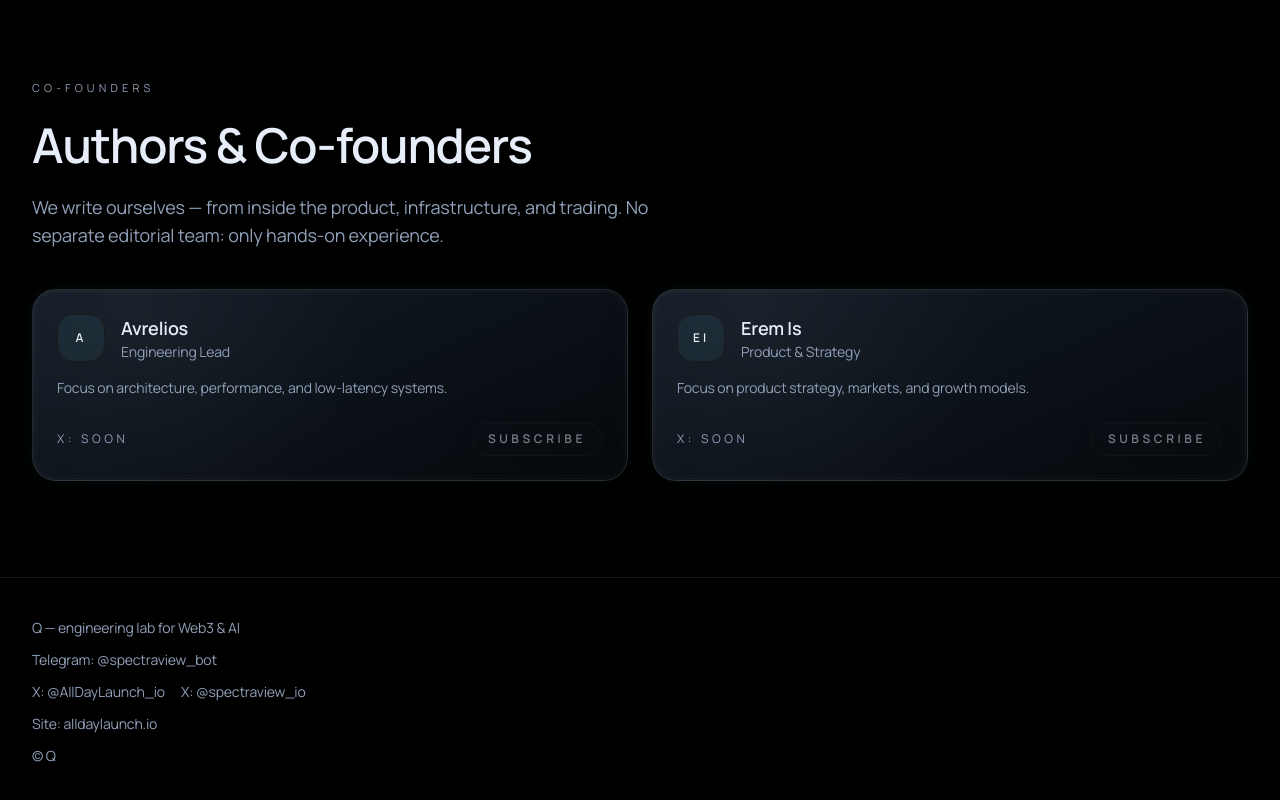
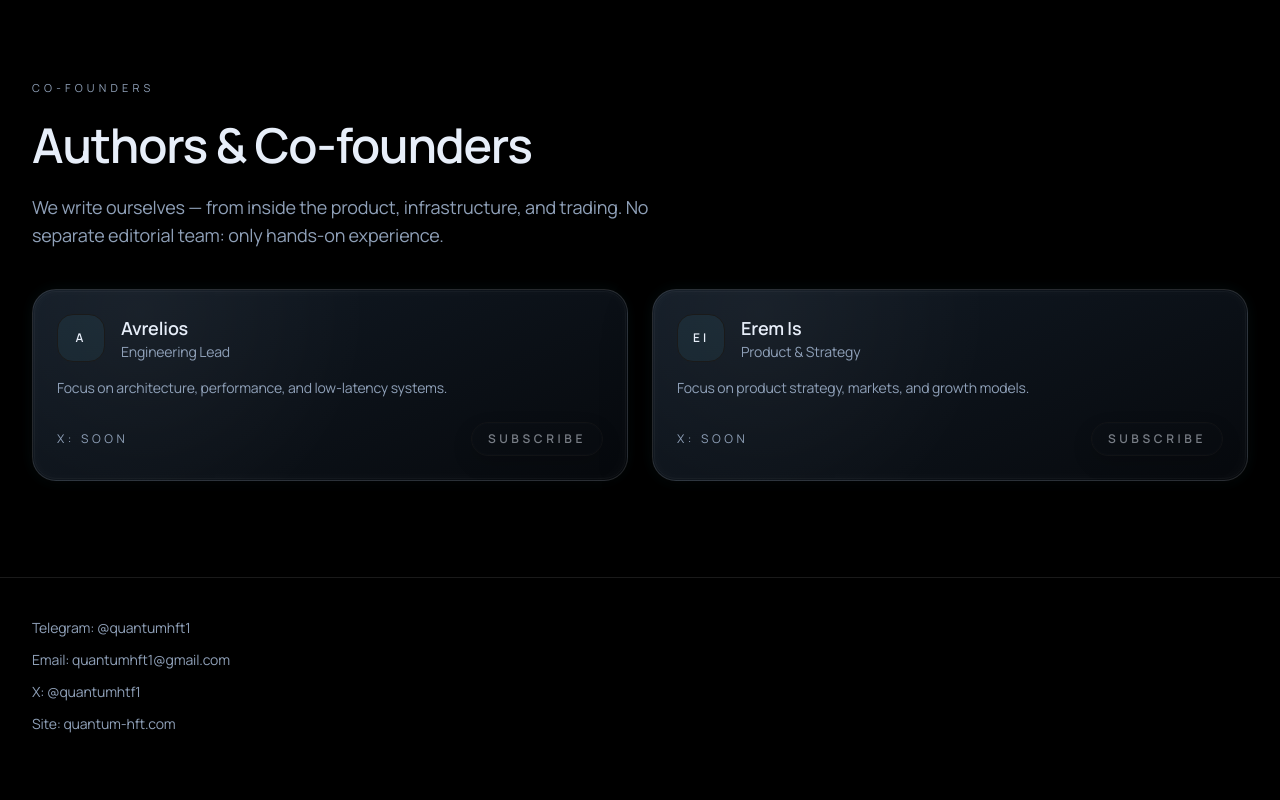
Before and after one commit to Eremiss/QUANTUM, a Next.js app: page /blog in a window 1280 px wide. Shown: the part 2962-3762 px from the top of the page. After the commit the page ends 3736 px from the top, so only its background shows below. Built offline with nearby package versions, Linux system fonts and the light colour scheme.

Commit message:
feat: update footer links for quantum

```diff
--- a/src/app/blog/[slug]/page.tsx
+++ b/src/app/blog/[slug]/page.tsx
@@ -15,9 +15,9 @@ import type { Language } from "@/i18n/strings";
 
 const LINKS = {
   telegram: "https://t.me/quantumhft1",
-  xAllDayLaunch: "https://x.com/AllDayLaunch_io",
-  xSpectraView: "https://x.com/spectraview_io",
-  site: "https://alldaylaunch.io/",
+  x: "https://x.com/quantumhtf1",
+
+  site: "https://quantum-hft.com/",
   email: "quantumhft1@gmail.com",
 };
 
@@ -207,8 +207,8 @@ export default async function BlogPostPage({
 
       <SiteFooter
         telegram={LINKS.telegram}
-        xAllDayLaunch={LINKS.xAllDayLaunch}
-        xSpectraView={LINKS.xSpectraView}
+        email={LINKS.email}
+        x={LINKS.x}
         site={LINKS.site}
       />
     </div>
--- a/src/app/blog/page.tsx
+++ b/src/app/blog/page.tsx
@@ -10,9 +10,8 @@ import { useI18n } from "@/i18n/LanguageProvider";
 
 const LINKS = {
   telegram: "https://t.me/quantumhft1",
-  xAllDayLaunch: "https://x.com/AllDayLaunch_io",
-  xSpectraView: "https://x.com/spectraview_io",
-  site: "https://alldaylaunch.io/",
+  x: "https://x.com/quantumhtf1",
+  site: "https://quantum-hft.com/",
   email: "quantumhft1@gmail.com",
 };
 
@@ -124,8 +123,8 @@ export default function BlogPage() {
 
       <SiteFooter
         telegram={LINKS.telegram}
-        xAllDayLaunch={LINKS.xAllDayLaunch}
-        xSpectraView={LINKS.xSpectraView}
+        email={LINKS.email}
+        x={LINKS.x}
         site={LINKS.site}
       />
     </div>
--- a/src/app/docs/page.tsx
+++ b/src/app/docs/page.tsx
@@ -21,9 +21,10 @@ type DocsCard = {
 
 const LINKS = {
   telegram: "https://t.me/quantumhft1",
-  xAllDayLaunch: "https://x.com/AllDayLaunch_io",
-  xSpectraView: "https://x.com/spectraview_io",
-  site: "https://alldaylaunch.io/",
+  x: "https://x.com/quantumhtf1",
+  site: "https://quantum-hft.com/",
+  alldaySite: "https://alldaylaunch.io/",
+  spectraSite: "https://www.spectraview.io/",
   email: "quantumhft1@gmail.com",
 };
 
@@ -78,8 +79,8 @@ export default function DocsPage() {
   }, [navQuery, sectionNav]);
 
   const caseLinks: Record<string, string> = {
-    AllDayLaunch: LINKS.site,
-    SpectraView: LINKS.xSpectraView,
+    AllDayLaunch: LINKS.alldaySite,
+    SpectraView: LINKS.spectraSite,
   };
 
   return (
@@ -274,8 +275,8 @@ export default function DocsPage() {
 
       <SiteFooter
         telegram={LINKS.telegram}
-        xAllDayLaunch={LINKS.xAllDayLaunch}
-        xSpectraView={LINKS.xSpectraView}
+        email={LINKS.email}
+        x={LINKS.x}
         site={LINKS.site}
       />
     </div>
--- a/src/app/market/page.tsx
+++ b/src/app/market/page.tsx
@@ -9,9 +9,8 @@ import { useI18n } from "@/i18n/LanguageProvider";
 
 const LINKS = {
   telegram: "https://t.me/quantumhft1",
-  xAllDayLaunch: "https://x.com/AllDayLaunch_io",
-  xSpectraView: "https://x.com/spectraview_io",
-  site: "https://alldaylaunch.io/",
+  x: "https://x.com/quantumhtf1",
+  site: "https://quantum-hft.com/",
   email: "quantumhft1@gmail.com",
 };
 
@@ -64,8 +63,8 @@ export default function MarketPage() {
 
       <SiteFooter
         telegram={LINKS.telegram}
-        xAllDayLaunch={LINKS.xAllDayLaunch}
-        xSpectraView={LINKS.xSpectraView}
+        email={LINKS.email}
+        x={LINKS.x}
         site={LINKS.site}
       />
     </div>
--- a/src/app/page.tsx
+++ b/src/app/page.tsx
@@ -49,9 +49,11 @@ const IconX = () => (
 
 const LINKS = {
   telegram: "https://t.me/quantumhft1",
+  xQuantum: "https://x.com/quantumhtf1",
   xAllDayLaunch: "https://x.com/AllDayLaunch_io",
   xSpectraView: "https://x.com/spectraview_io",
-  site: "https://alldaylaunch.io/",
+  site: "https://quantum-hft.com/",
+  alldaySite: "https://alldaylaunch.io/",
   spectraSite: "https://www.spectraview.io/",
   email: "quantumhft1@gmail.com",
 };
@@ -365,7 +367,7 @@ export default function Home() {
                 <div className="mt-8 flex flex-wrap gap-3">
                   <a
                     className="btn-secondary btn-icon"
-                    href={LINKS.site}
+                    href={LINKS.alldaySite}
                     target="_blank"
                     rel="noreferrer"
                     aria-label="AllDayLaunch site"
@@ -526,7 +528,6 @@ export default function Home() {
       <footer className="border-t border-[var(--line)]">
         <div className="container-main py-10 text-sm text-[var(--muted)]">
           <div className="flex flex-col gap-3">
-            <span>{t("home.footer.tagline")}</span>
             <a
               className="link-underline"
               href={LINKS.telegram}
@@ -535,24 +536,17 @@ export default function Home() {
             >
               {t("home.footer.telegram")}
             </a>
-            <div className="flex flex-wrap gap-4">
+            <a className="link-underline" href={`mailto:${LINKS.email}`}>
+              {t("home.footer.email")}
+            </a>
             <a
               className="link-underline"
-                href={LINKS.xAllDayLaunch}
+              href={LINKS.xQuantum}
               target="_blank"
               rel="noreferrer"
             >
-                {t("home.footer.xAllDayLaunch")}
+              {t("home.footer.x")}
             </a>
-              <a
-                className="link-underline"
-                href={LINKS.xSpectraView}
-                target="_blank"
-                rel="noreferrer"
-              >
-                {t("home.footer.xSpectraView")}
-              </a>
-            </div>
             <a
               className="link-underline"
               href={LINKS.site}
@@ -561,7 +555,6 @@ export default function Home() {
             >
               {t("home.footer.site")}
             </a>
-            <span>{t("home.footer.copyright")}</span>
           </div>
         </div>
       </footer>
--- a/src/app/tech/page.tsx
+++ b/src/app/tech/page.tsx
@@ -9,9 +9,8 @@ import { useI18n } from "@/i18n/LanguageProvider";
 
 const LINKS = {
   telegram: "https://t.me/quantumhft1",
-  xAllDayLaunch: "https://x.com/AllDayLaunch_io",
-  xSpectraView: "https://x.com/spectraview_io",
-  site: "https://alldaylaunch.io/",
+  x: "https://x.com/quantumhtf1",
+  site: "https://quantum-hft.com/",
   email: "quantumhft1@gmail.com",
 };
 
@@ -64,8 +63,8 @@ export default function TechPage() {
 
       <SiteFooter
         telegram={LINKS.telegram}
-        xAllDayLaunch={LINKS.xAllDayLaunch}
-        xSpectraView={LINKS.xSpectraView}
+        email={LINKS.email}
+        x={LINKS.x}
         site={LINKS.site}
       />
     </div>
--- a/src/components/SiteFooter.tsx
+++ b/src/components/SiteFooter.tsx
@@ -4,15 +4,15 @@ import { useI18n } from "@/i18n/LanguageProvider";
 
 type SiteFooterProps = {
   telegram: string;
-  xAllDayLaunch: string;
-  xSpectraView: string;
+  email: string;
+  x: string;
   site: string;
 };
 
 export default function SiteFooter({
   telegram,
-  xAllDayLaunch,
-  xSpectraView,
+  email,
+  x,
   site,
 }: SiteFooterProps) {
   const { t } = useI18n();
@@ -20,7 +20,6 @@ export default function SiteFooter({
     <footer className="border-t border-[var(--line)]">
       <div className="container-main py-10 text-sm text-[var(--muted)]">
         <div className="flex flex-col gap-3">
-          <span>{t("home.footer.tagline")}</span>
           <a
             className="link-underline"
             href={telegram}
@@ -29,28 +28,20 @@ export default function SiteFooter({
           >
             {t("home.footer.telegram")}
           </a>
-          <div className="flex flex-wrap gap-4">
-            <a
-              className="link-underline"
-              href={xAllDayLaunch}
-              target="_blank"
-              rel="noreferrer"
-            >
-              {t("home.footer.xAllDayLaunch")}
-            </a>
-            <a
-              className="link-underline"
-              href={xSpectraView}
-              target="_blank"
-              rel="noreferrer"
-            >
-              {t("home.footer.xSpectraView")}
-            </a>
-          </div>
-          <a className="link-underline" href={site} target="_blank" rel="noreferrer">
+          <a className="link-underline" href={`mailto:${email}`}>
+            {t("home.footer.email")}
+          </a>
+          <a className="link-underline" href={x} target="_blank" rel="noreferrer">
+            {t("home.footer.x")}
+          </a>
+          <a
+            className="link-underline"
+            href={site}
+            target="_blank"
+            rel="noreferrer"
+          >
             {t("home.footer.site")}
           </a>
-          <span>{t("home.footer.copyright")}</span>
         </div>
       </div>
     </footer>
--- a/src/i18n/strings.ts
+++ b/src/i18n/strings.ts
@@ -286,12 +286,10 @@ export const strings = {
           "Если у вас есть продукт или инфраструктурная задача, где важны скорость, масштаб и качество решений — давайте обсудим архитектуру.",
       },
       footer: {
-        tagline: "Q — engineering lab for Web3 & AI",
-        telegram: "Telegram: @spectraview_bot",
-        xAllDayLaunch: "X: @AllDayLaunch_io",
-        xSpectraView: "X: @spectraview_io",
-        site: "Site: alldaylaunch.io",
-        copyright: "© Q",
+        telegram: "Telegram: @quantumhft1",
+        email: "Email: quantumhft1@gmail.com",
+        x: "X: @quantumhtf1",
+        site: "Site: quantum-hft.com",
       },
     },
     meta: {
@@ -582,12 +580,10 @@ export const strings = {
           "If you have a product or infrastructure challenge where speed, scale, and quality matter — let’s discuss the architecture.",
       },
       footer: {
-        tagline: "Q — engineering lab for Web3 & AI",
-        telegram: "Telegram: @spectraview_bot",
-        xAllDayLaunch: "X: @AllDayLaunch_io",
-        xSpectraView: "X: @spectraview_io",
-        site: "Site: alldaylaunch.io",
-        copyright: "© Q",
+        telegram: "Telegram: @quantumhft1",
+        email: "Email: quantumhft1@gmail.com",
+        x: "X: @quantumhtf1",
+        site: "Site: quantum-hft.com",
       },
     },
     meta: {
```
Lines whose indentation alone changed are shown as unchanged.
